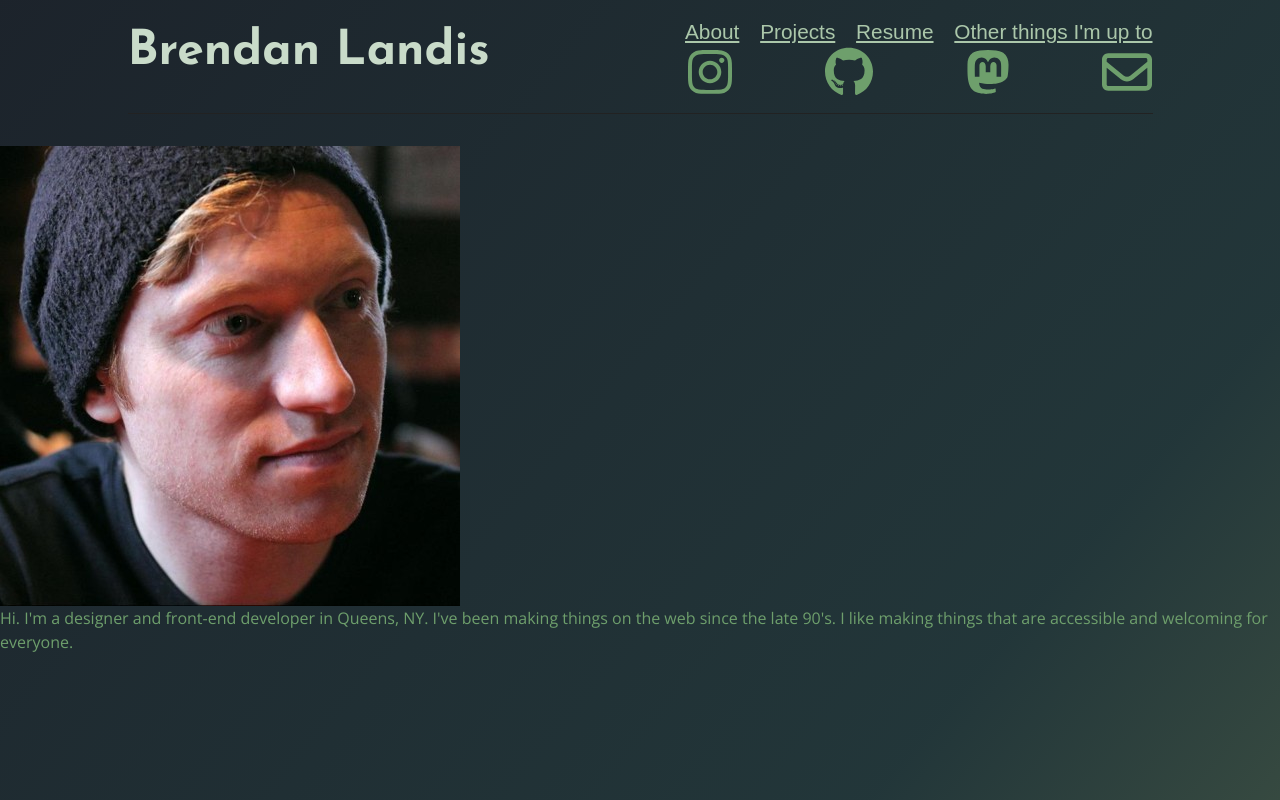
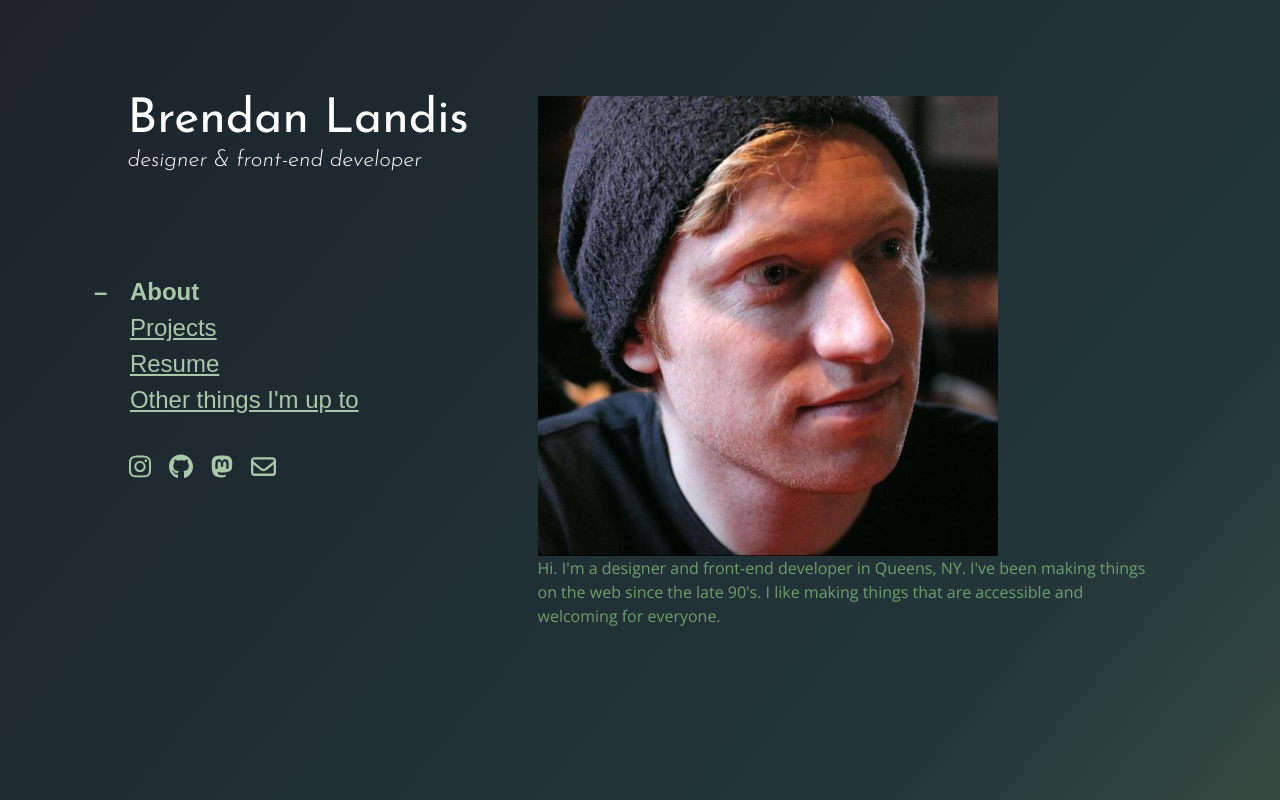
Before and after one commit to brendanlandis/brendanlandis.com, a PHP site: page / in a window 1280 px wide. Run offline with PHP 8.4, Linux system fonts and the light colour scheme; some libraries are stand-ins or nearby versions; some web fonts are replaced.

Commit message:
header looks ok in desktop

```diff
--- a/index.html
+++ b/index.html
@@ -17,18 +17,19 @@
         <link rel="apple-touch-icon" href="icon.png" />
 
         <link rel="manifest" href="site.webmanifest" />
-    <meta name="theme-color" content="#fafafa" />
+        <meta name="theme-color" content="#000000" />
     </head>
 
-  <body>
+    <body class="about">
         <header>
             <h1>Brendan Landis</h1>
+            <div id="sub-h1">designer &amp; front-end developer</div>
             <nav role="navigation" aria-label="Main">
                 <ul id="main-nav">
-          <li><a href="/">About</a></li>
-          <li><a href="/projects/">Projects</a></li>
-          <li><a href="/resume/">Resume</a></li>
-          <li><a href="/other/">Other things I'm up to</a></li>
+                    <li class="nav-about"><a href="/">About</a></li>
+                    <li class="nav-projects"><a href="/projects/">Projects</a></li>
+                    <li class="nav-resume"><a href="/resume/">Resume</a></li>
+                    <li class="nav-other"><a href="/other/">Other things I'm up to</a></li>
                 </ul>
                 <ul id="social-nav">
                     <li>
@@ -66,13 +67,14 @@
                 </ul>
             </nav>
         </header>
+        <main>
             <img src="/img/self.jpg" alt="a photo of me" />
             <p>
-      Hi. I'm a designer and front-end developer in Queens, NY. I've been making
-      things on the web since the late 90's. I like making things that are
-      accessible and welcoming for everyone.
+                Hi. I'm a designer and front-end developer in Queens, NY. I've
+                been making things on the web since the late 90's. I like making
+                things that are accessible and welcoming for everyone.
             </p>
-    <p></p>
+        </main>
         <script src="js/vendor/bootstrap.bundle.js"></script>
         <script src="js/vendor/jquery-3.7.1.min.js"></script>
         <script src="js/app.js"></script>
--- a/scss/helpers/colors.scss
+++ b/scss/helpers/colors.scss
@@ -59,8 +59,9 @@ body {
     );
 }
 
-h1{
-  color: lighten($color-header, 30%);;
+h1,
+#sub-h1 {
+    color: $color-whitest;
 }
 
 h2,
@@ -77,3 +78,9 @@ a {
         color: $color-hover;
     }
 }
+.icon {
+    background: $color-link;
+    &:hover {
+        background: $color-hover;
+    }
+}
--- a/scss/helpers/fonts.scss
+++ b/scss/helpers/fonts.scss
@@ -28,6 +28,15 @@ body {
 h1 {
     font-family: $font-display;
     font-weight: 400;
+    font-size: 3em;
+    line-height: 1em;
+    margin-bottom: 0;
+}
+#sub-h1 {
+    font-family: $font-display;
+    font-weight: 300;
+    font-style: italic;
+    font-size: 1.4em;
 }
 h2,
 h3,
--- a/scss/helpers/navstates.scss
+++ b/scss/helpers/navstates.scss
@@ -1,16 +1,30 @@
 @mixin nav-item-default-state {
     text-decoration: underline !important;
     text-decoration-thickness: 10%;
-    font-weight: normal;
+    font-weight: 100;
+    font-size: 1.5em;
+    transition-duration: 50ms;
+    &::before {
+        content: "";
+        width: 1.5em;
+        margin-left: -1.4em;
+        display: inline-block;
+    }
 }
 
 @mixin nav-item-hover-state {
-    text-decoration: none !important;
+    /* text-decoration: none !important; */
+    letter-spacing: 0.05em;
 }
 
 @mixin nav-item-active-state {
     font-weight: 600;
     text-decoration: none !important;
+    &::before {
+        content: "– ";
+        width: 1.5em;
+        display: inline-block;
+    }
 }
 
 nav {
@@ -25,13 +39,10 @@ nav {
     &.active a {
         @include nav-item-active-state;
     }
-    body.home & .nav-home a,
     body.about & .nav-about a,
-    body.servicesoffered & .nav-servicesoffered a,
-    body.faqs & .nav-faqs a,
-    body.policies & .nav-policies a,
-    body.testimonials & .nav-testimonials a,
-    body.contact & .nav-contact a, {
+    body.projects & .nav-projects a,
+    body.resume & .nav-resume a,
+    body.other & .nav-other a {
         @include nav-item-active-state;
     }
 }
--- a/scss/pages/base.scss
+++ b/scss/pages/base.scss
@@ -11,62 +11,31 @@ body {
     max-width: 100%;
     overflow-x: hidden;
 
+    @include container;
+    display: grid;
+    grid-template-columns: 1fr 1.5fr;
+    padding-top: 6em;
+
     header {
-    border-bottom: 1px solid $color-black;
-    display: flex;
-    flex-wrap: none;
-    align-items: center;
-    justify-content: space-between;
-    padding: 1em 0;
-    margin-bottom: 2em;
-    h1 {
-      font-size: 3em;
-      font-weight: 700;
-    }
         nav {
-      @include respond-to(0, $desktop-break) {
-        .navbar-collapse.show,
-        .navbar-collapse.collapsing {
-          position: absolute;
-          top: 65px;
-          right: 0;
-          background: #eee;
-          ul {
-            padding: 1em;
-            width: 80vw;
-            text-align: right;
-            align-items: end;
-          }
-        }
-      }
-      margin: 0;
-      padding: 0;
+            margin-top: 6em;
             ul,
             li {
                 list-style-type: none;
                 margin: 0;
                 padding: 0;
             }
-      ul {
+            $icon-size: 25px;
+            #social-nav {
                 display: flex;
-        flex-wrap: none;
-        align-items: center;
-        justify-content: space-between;
-        gap: 1.3em;
-        li a {
-          padding: 0 !important;
-          font-size: 1.3em !important;
-        }
-      }
-      #social-nav {
+                gap: 1em;
                 li {
-          width: 50px;
+                    width: $icon-size;
                 }
                 .icon {
-          height: 50px;
-          width: 50px;
+                    height: $icon-size;
+                    width: $icon-size;
                     display: block;
-          background: $color-text;
                     span {
                         display: none;
                     }
@@ -85,10 +54,6 @@ body {
                 }
             }
         }
-  }
-
-  main {
-    font-size: 1.3em;
     }
 }
 
@@ -110,6 +75,5 @@ body {
 @include respond-to($desktop-break) {
     header,
     main {
-    @include container;
     }
 }
```
Also changed, not shown: README.md, css/screen.css, 1 other file. Lines whose indentation alone changed are shown as unchanged.
